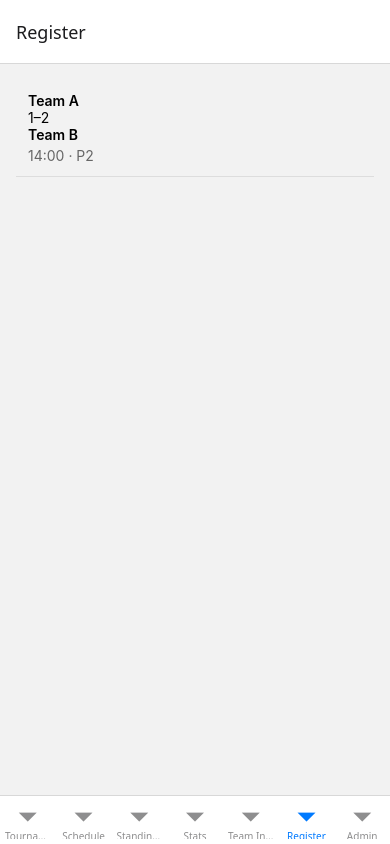
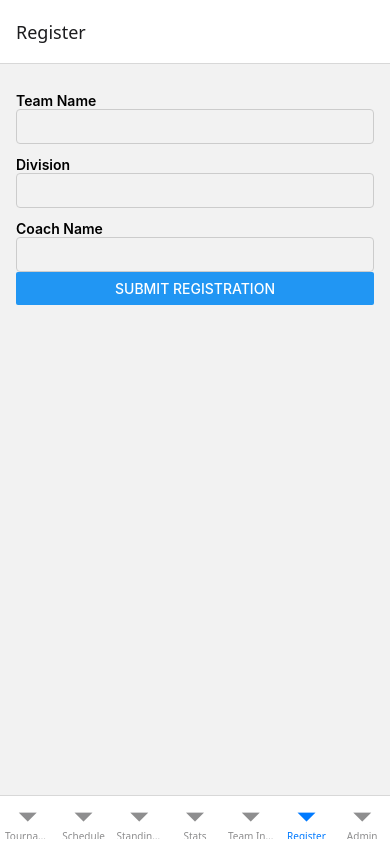
Before and after one commit to aza1re/HKPHL, a React Native app: screen /Register in a window 390 px wide. Built offline with nearby package versions, Linux system fonts and the light colour scheme.

Commit message:
First commit

```diff
--- /dev/null
+++ b/src/firebase/firebase.ts
@@ -0,0 +1,35 @@
+import { initializeApp } from 'firebase/app'
+import {
+  getFirestore,
+  collection,
+  addDoc,
+  getDocs,
+  query,
+  where,
+  onSnapshot,
+  orderBy,
+} from 'firebase/firestore'
+import { getAuth, signInWithEmailAndPassword, signOut } from 'firebase/auth'
+
+// TODO replace with your Firebase project config
+const firebaseConfig = {
+  apiKey: "...",
+  authDomain: "your-app.firebaseapp.com",
+  projectId: "your-app",
+  storageBucket: "your-app.appspot.com",
+  messagingSenderId: "...",
+  appId: "...",
+}
+
+const app = initializeApp(firebaseConfig)
+export const db = getFirestore(app)
+export const auth = getAuth(app)
+
+export const tournamentsCol = collection(db, 'tournaments')
+export const gamesCol       = collection(db, 'games')
+export const standingsCol   = collection(db, 'standings')
+export const playersCol     = collection(db, 'players')
+export const teamsCol       = collection(db, 'teams')
+
+// add addDoc to the list of exports:
+export { query, where, onSnapshot, orderBy, getDocs, addDoc }
--- a/src/screens/PlayerStatsScreen.tsx
+++ b/src/screens/PlayerStatsScreen.tsx
@@ -1,7 +1,23 @@
-import React from 'react';
-import { View, Text, StyleSheet, TextInput, Button, ScrollView } from 'react-native';
+import React, { useState, useEffect } from 'react';
+import { SectionList, Text, StyleSheet, TextInput, Button, ScrollView } from 'react-native';
+import { playersCol, query, where, onSnapshot } from '../firebase/firebase';
 
 export default function TeamRegistrationScreen() {
+  const [stats, setStats] = useState<any[]>([]);
+
+  useEffect(() => {
+    const unsub = onSnapshot(query(playersCol), snap =>
+      setStats(snap.docs.map(d => ({ id: d.id, ...d.data() })))
+    );
+    return unsub;
+  }, []);
+
+  const sections = [
+    { title: 'Forwards', data: stats.filter(p => p.pos==='F') },
+    { title: 'Defense',  data: stats.filter(p => p.pos==='D') },
+    { title: 'Goalies',  data: stats.filter(p => p.pos==='G') },
+  ];
+
   return (
     <ScrollView contentContainerStyle={styles.container}>
       <Text style={styles.label}>Team Name</Text>
@@ -11,6 +27,19 @@ export default function TeamRegistrationScreen() {
       <Text style={styles.label}>Coach Name</Text>
       <TextInput style={styles.input} placeholder="Coach" />
       <Button title="Submit Registration" onPress={() => {}} />
+      <SectionList
+        sections={sections}
+        keyExtractor={i=>i.id}
+        renderSectionHeader={({section})=> <Text style={styles.header}>{section.title}</Text>}
+        renderItem={({item})=>(
+          <Text>
+            {item.name} – {item.pos!=='G'
+              ? `G${item.goals} A${item.assists} PIM${item.pim}`
+              : `GAA${item.gaa} SV%${item.sv}`}
+          </Text>
+        )}
+        style={{flex:1, padding:16}}
+      />
     </ScrollView>
   );
 }
@@ -18,5 +47,6 @@ export default function TeamRegistrationScreen() {
 const styles = StyleSheet.create({
   container: { padding: 16 },
   label: { marginTop: 12, fontWeight: '600' },
-  input: { borderWidth: 1, borderColor: '#ccc', padding: 8, borderRadius: 4 }
+  input: { borderWidth: 1, borderColor: '#ccc', padding: 8, borderRadius: 4 },
+  header: { fontSize:18, fontWeight:'700', marginTop:16 }
 });
--- a/src/screens/ScheduleScreen.tsx
+++ b/src/screens/ScheduleScreen.tsx
@@ -1,23 +1,38 @@
-import React from 'react';
-import { View, Text, StyleSheet, FlatList } from 'react-native';
-
-const games = [
-  { id: '1', home: 'Team A', away: 'Team B', time: '14:00', period: '2', score: '1–2' },
-  // …real data here
-];
+import React, { useState, useEffect } from 'react'
+import { View, Text, StyleSheet, FlatList } from 'react-native'
+import { gamesCol, onSnapshot, orderBy, query } from '../firebase/firebase'
 
 export default function ScheduleScreen() {
+  const [games, setGames] = useState<any[]>([])
+
+  useEffect(() => {
+    const q = query(gamesCol, orderBy("time", "asc"))
+    const unsubscribe = onSnapshot(q, snap =>
+      setGames(snap.docs.map(d => ({ id: d.id, ...d.data() })))
+    )
+    return unsubscribe
+  }, [])
+
   return (
     <View style={styles.container}>
       <FlatList
         data={games}
-        keyExtractor={i => i.id}
+        keyExtractor={g => g.id}
         renderItem={({ item }) => (
-          <Text>{item.home} vs {item.away}</Text>
+          <View style={styles.row}>
+            <Text style={styles.team}>{item.home}</Text>
+            <Text>{item.score}</Text>
+            <Text style={styles.team}>{item.away}</Text>
+            <Text style={styles.info}>{item.time} · P{item.period}</Text>
+          </View>
         )}
       />
     </View>
-  );
+  )
 }
-
-const styles = StyleSheet.create({ container: { flex:1, padding:16 } });
+const styles = StyleSheet.create({
+  container: { flex: 1, padding: 16 },
+  row: { marginBottom: 12, borderBottomWidth: 1, borderColor: '#ddd', paddingBottom: 8 },
+  team: { fontWeight: '600' },
+  info: { color: '#666', fontSize: 12, marginTop: 4 },
+})
--- a/src/screens/StandingsScreen.tsx
+++ b/src/screens/StandingsScreen.tsx
@@ -1,23 +1,28 @@
-import React from 'react';
-import { View, Text, StyleSheet, FlatList } from 'react-native';
-
-const standings = [
-  { id: '1', team: 'Team A', w: 10, l: 2, otw: 1, otl: 0, gd: 15 },
-  // …
-];
+import React, { useState, useEffect } from 'react'
+import { View, Text, StyleSheet, FlatList } from 'react-native'
+import { standingsCol, getDocs, query, orderBy } from '../firebase/firebase'
 
 export default function StandingsScreen() {
+  const [data, setData] = useState<any[]>([])
+  useEffect(() => {
+    async function load() {
+      const q = query(standingsCol, orderBy("wins", "desc"))
+      const snap = await getDocs(q)
+      setData(snap.docs.map(d => ({ id: d.id, ...d.data() })))
+    }
+    load()
+  }, [])
+
   return (
     <View style={styles.container}>
       <FlatList
-        data={standings}
+        data={data}
         keyExtractor={i => i.id}
         renderItem={({ item, index }) => (
-          <Text>{index + 1}. {item.team} – W{item.w}-L{item.l}</Text>
+          <Text>{index + 1}. {item.team} W:{item.wins} L:{item.losses}</Text>
         )}
       />
     </View>
-  );
+  )
 }
-
-const styles = StyleSheet.create({ container: { flex: 1, padding: 16 } });
+const styles = StyleSheet.create({ container: { flex:1, padding:16 } })
--- a/src/screens/TeamRegistrationScreen.tsx
+++ b/src/screens/TeamRegistrationScreen.tsx
@@ -1,38 +1,37 @@
-import React from 'react';
-import { View, Text, StyleSheet, FlatList, Image } from 'react-native';
+import React, { useState } from 'react'
+import { ScrollView, Text, TextInput, Button, StyleSheet, Alert } from 'react-native'
+import { teamsCol, addDoc } from '../firebase/firebase'
 
-const games = [
-  { id: '1', home: 'Team A', away: 'Team B', time: '14:00', period: '2', score: '1–2' },
-];
+export default function TeamRegistrationScreen() {
+  const [name, setName] = useState('')
+  const [division, setDivision] = useState('')
+  const [coach, setCoach] = useState('')
 
-export default function ScheduleScreen() {
+  async function onSubmit() {
+    try {
+      await addDoc(teamsCol, { name, division, coach, created: Date.now() })
+      Alert.alert("Success", "Team registered!")
+      setName(''); setDivision(''); setCoach('')
+    } catch (err) {
+      Alert.alert("Error", err.message)
+    }
+  }
+
   return (
-    <View style={styles.container}>
-      <FlatList
-        data={games}
-        keyExtractor={i => i.id}
-        renderItem={({ item }) => (
-          <View style={styles.row}>
-            {/* replace with <Image source={{ uri: item.logo }} /> */}
-            <Text style={styles.team}>{item.home}</Text>
-            <Text>{item.score}</Text>
-            <Text style={styles.team}>{item.away}</Text>
-            <Text style={styles.info}>{item.time} · P{item.period}</Text>
-          </View>
-        )}
-      />
-    </View>
-  );
+    <ScrollView contentContainerStyle={styles.container}>
+      <Text style={styles.label}>Team Name</Text>
+      <TextInput style={styles.input} value={name} onChangeText={setName} />
+      <Text style={styles.label}>Division</Text>
+      <TextInput style={styles.input} value={division} onChangeText={setDivision} />
+      <Text style={styles.label}>Coach Name</Text>
+      <TextInput style={styles.input} value={coach} onChangeText={setCoach} />
+      <Button title="Submit Registration" onPress={onSubmit} />
+    </ScrollView>
+  )
 }
 
 const styles = StyleSheet.create({
-  container: { flex: 1, padding: 16 },
-  row: {
-    flexDirection: 'column',
-    padding: 12,
-    borderBottomWidth: 1,
-    borderColor: '#ddd'
-  },
-  team: { fontWeight: '600' },
-  info: { color: '#666', marginTop: 4 }
-});
+  container: { padding: 16 },
+  label: { marginTop: 12, fontWeight: '600' },
+  input: { borderWidth: 1, borderColor: '#ccc', padding: 8, borderRadius: 4 },
+})
```
